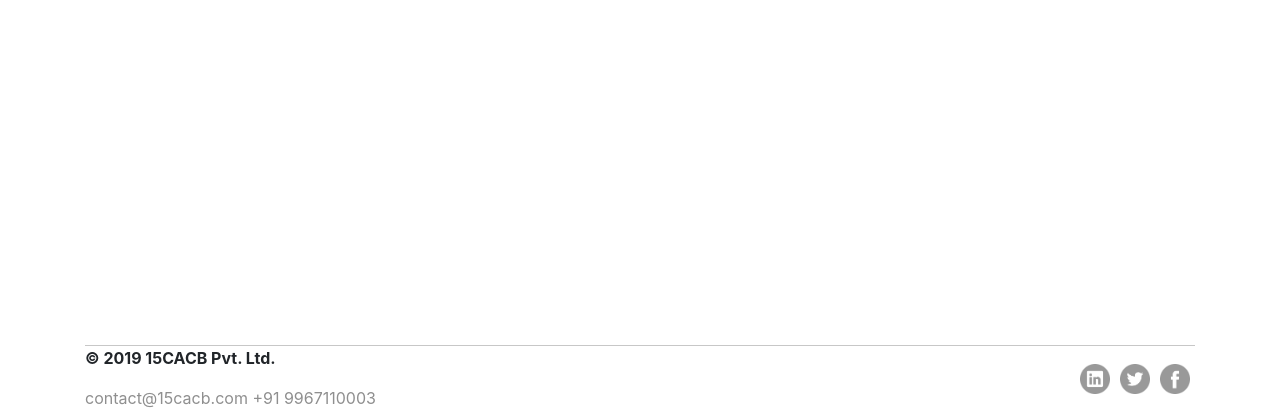
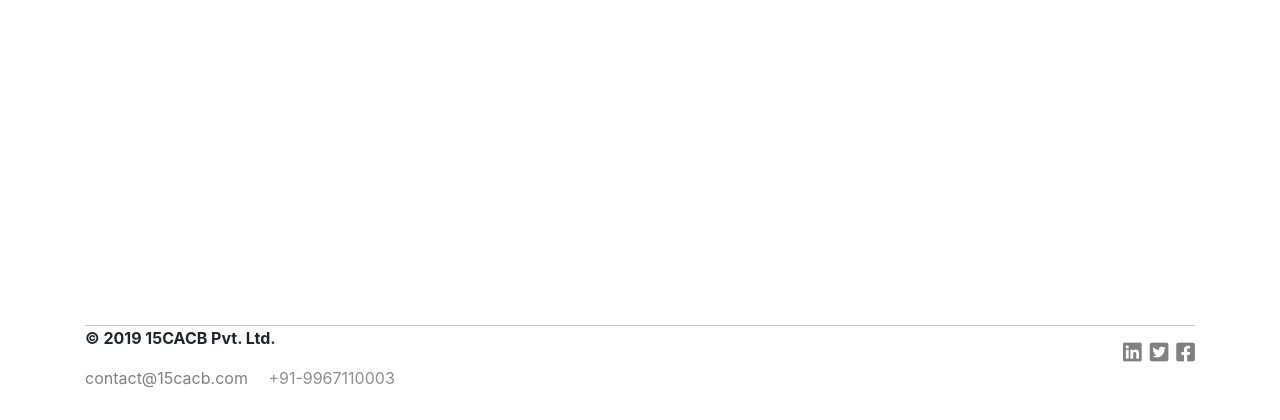
Before and after one commit to adityasanil/15CACB, a PHP site: page / in a window 1280 px wide. Shown: the part 380-800 px from the top of the page. Run offline with PHP 8.4, Linux system fonts and the light colour scheme; some libraries are stand-ins or nearby versions.

Commit message:
Footer image to icon

```diff
--- a/index.php
+++ b/index.php
@@ -76,16 +76,24 @@ session_start();
                 </div>
             </div>
         </div>
+
+
         <footer>
-                <div class="container">
+            <div class="container">
 		        <p class="cpr">&copy 2019 15CACB Pvt. Ltd.
-				<a href=""><img class="smedia" src="images/fb.jpg" height="30" width="30" hspace="5"/></a>
-  				<a href=""><img class="smedia" src="images/tw.jpg" height="30" width="30" hspace="5"/></a>
-  				<a href=""><img class="smedia" src="images/ln.jpg" height="30" width="30" hspace="5"/></a>
-  			</p>
-  			<span class="contact">contact@15cacb.com</span>
-  			<span class="contact">+91 9967110003</span>
-  		</div>
-  	</footer>
+                    <a href="https://www.facebook.com/financelookup/" target="_blank">
+                        <i class="smedia fab fa-facebook-square fa-lg ml-2"></i>
+                    </a>
+                    <a href="https://twitter.com/financelookup" target="_blank">
+                        <i class="smedia fab fa-twitter-square fa-lg ml-2"></i>
+                    </a>
+                    <a href="https://www.linkedin.com/company/f-lookup-advisors/" target="_blank">
+                        <i class="smedia fab fa-linkedin fa-lg"></i>
+                    </a>
+  			    </p>
+                <span class="contact mr-3"><a href="mailto:contact@15cacb.com" style="color: grey;">contact@15cacb.com</span>
+                <span class="contact">+91-9967110003</span>
+  		    </div>
+  	    </footer>
     </body>
 </html>
--- a/routes/client/homeClient.php
+++ b/routes/client/homeClient.php
@@ -81,9 +81,6 @@ $sessionHolder = $_SESSION['user'];
 
 
 
-
-
-
     <script src="https://code.jquery.com/jquery-3.4.1.js" integrity="sha256-WpOohJOqMqqyKL9FccASB9O0KwACQJpFTUBLTYOVvVU=" crossorigin="anonymous"></script>        <script src="https://cdnjs.cloudflare.com/ajax/libs/popper.js/1.14.7/umd/popper.min.js" integrity="sha384-UO2eT0CpHqdSJQ6hJty5KVphtPhzWj9WO1clHTMGa3JDZwrnQq4sF86dIHNDz0W1" crossorigin="anonymous"></script>
     <script src="https://cdnjs.cloudflare.com/ajax/libs/popper.js/1.14.7/umd/popper.min.js" integrity="sha384-UO2eT0CpHqdSJQ6hJty5KVphtPhzWj9WO1clHTMGa3JDZwrnQq4sF86dIHNDz0W1" crossorigin="anonymous"></script>
     <script src="https://stackpath.bootstrapcdn.com/bootstrap/4.3.1/js/bootstrap.min.js" integrity="sha384-JjSmVgyd0p3pXB1rRibZUAYoIIy6OrQ6VrjIEaFf/nJGzIxFDsf4x0xIM+B07jRM" crossorigin="anonymous"></script>
--- a/styles/footerStyle.css
+++ b/styles/footerStyle.css
@@ -1,27 +1,29 @@
-		  footer{
+footer {
     position: fixed;
     left: 0;
     bottom: 0;
     width: 100%;
-   	    margin-bottom: 10px;
+    margin-bottom: 30px;
 }
 
-
-  		.cpr{
-        border-top: 1px solid rgba(143,143,143, 0.5);
+.cpr {
+    border-top: 1px solid rgba(143, 143, 143, 0.5);
     font-size: 16px;
     font-weight: bold;
     margin-top: 5px;
 }
 
-  		.smedia{
-        float:right;
+.smedia {
+    float: right;
     margin-top: 18px;
-
+    color: gray;
 }
 
+.smedia:hover {
+    color: #0077B5;
+}
 
-  		.contact{
+.contact {
     font-size: 16px;
     color: #8f8f8f;
 }
```
Also changed, not shown: php/storeClientFile.php (+24 -14 lines), routes/client/dashboardClient.php (+59 -5 lines), 3 other files. Lines whose indentation alone changed are shown as unchanged.
